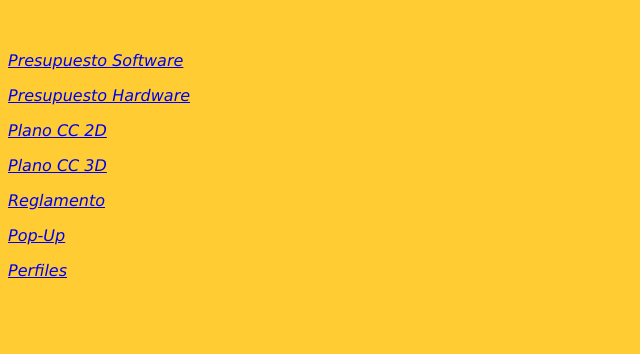
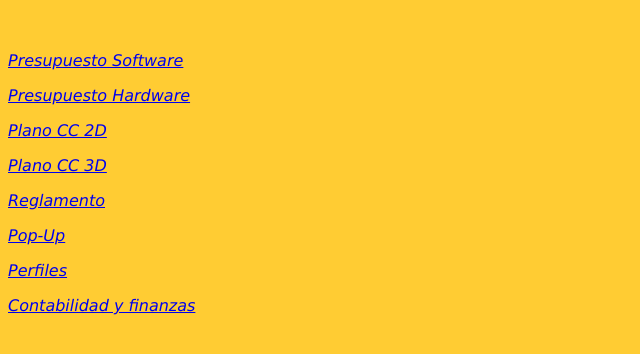
Before and after one commit to Arkanoid52/acc, a plain HTML site: page Costado.html in a window 1280 px wide. Shown: the whole page, without its empty margins (0-640 px from the left). Drawn offline with Linux system fonts and the light colour scheme.

Commit message:
Update Costado.html

```diff
--- a/Costado.html
+++ b/Costado.html
@@ -27,6 +27,7 @@ body {
 <p class="style1"><a href="Reglamento.htm" target="mainFrame">Reglamento</a></p>
 <p class="style1"><a href="POP-UP.html" target="mainFrame">Pop-Up</a></p>
 <p class="style1"><a href="Perfiles.htm" target="mainFrame">Perfiles</a></p>
+<p class="style1"><a href="Costos%20y%20Finanzas.htm" target="mainFrame">Contabilidad y finanzas</a></p>
 <p>&nbsp; </p>
 </body>
 </html>
```
